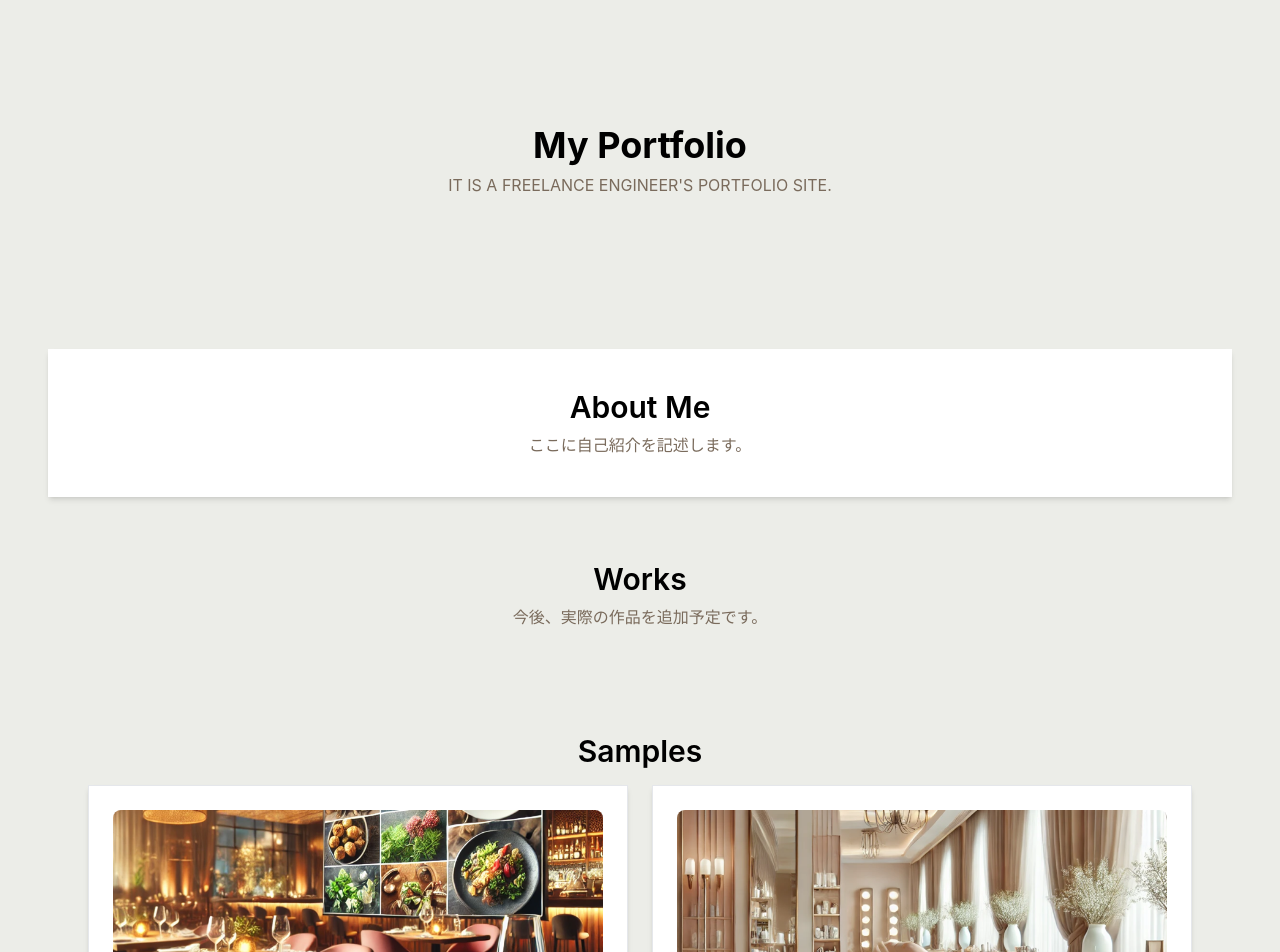
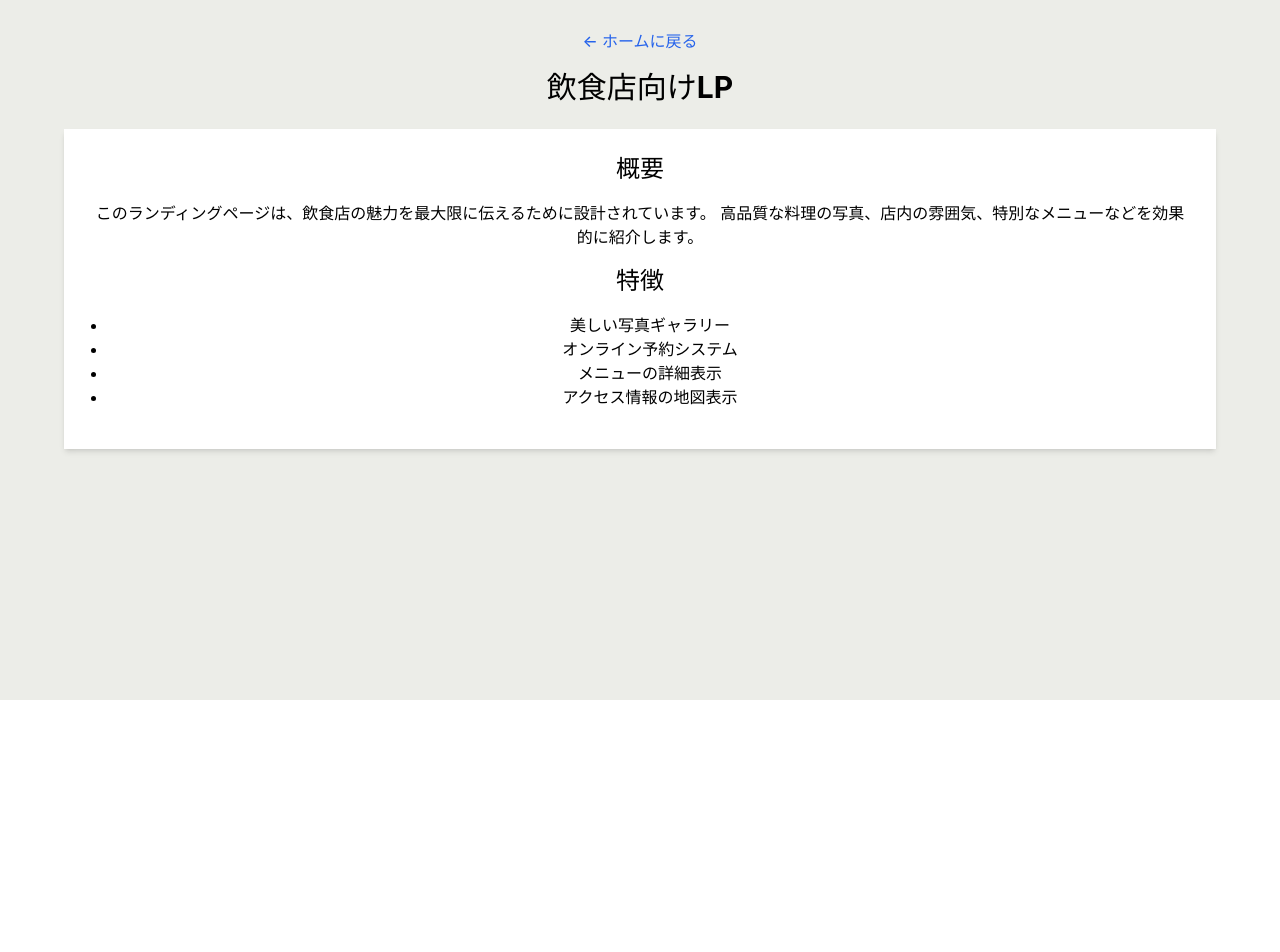
Before and after one commit to yellow-seed/my-portfolio, a React (Vite) app: page /beauty-salon in a window 1280 px wide. Shown: the part 100-1052 px from the top of the page. After the commit the page ends 800 px from the top, so only its background shows below. Built offline with nearby package versions, Linux system fonts and the light colour scheme.

Commit message:
feat: pagesを追加、Home.tsxを追加

```diff
--- a/src/App.tsx
+++ b/src/App.tsx
@@ -1,64 +1,20 @@
-import { Card, CardContent } from "@/components/ui/card";
-import RestaurantImage from './assets/image_rastaurant.png';
-import BeautySalonImage from './assets/image_hairsalon.png';
-import RealEstateImage from './assets/image_estate.png';
+import { BrowserRouter as Router, Routes, Route } from "react-router-dom";
+import Home from "./pages/Home";
+import RestaurantLP from "./pages/RestaurantLP";
+import BeautySalonLP from "./pages/BeautySalonLP";
+import RealEstateLP from "./pages/RealEstateLP";
 import "./App.css";
 
 function App() {
-  const portfolios = [
-    {
-      title: "飲食店向けLP",
-      description: "飲食店の魅力を伝えるランディングページ。",
-      link: "https://yourgithub.io/restaurant-lp",
-      image: RestaurantImage
-    },
-    {
-      title: "美容サロン向けLP",
-      description: "美容サロンの予約促進に特化したLP。",
-      link: "https://yourgithub.io/beauty-salon-lp",
-      image: BeautySalonImage
-    },
-    {
-      title: "不動産物件向けLP",
-      description: "物件情報を魅力的に見せるLP。",
-      link: "https://yourgithub.io/real-estate-lp",
-      image: RealEstateImage
-    },
-  ];
-
   return (
-    <>
-      <section id="hero" className="text-center py-32">
-        <h2 className="text-4xl font-bold text-black">My Portfolio</h2>
-        <p className="mt-2 text-[#7A6B5C]">IT IS A FREELANCE ENGINEER'S PORTFOLIO SITE.</p>
-      </section>
-      <section id="about" className="p-10 bg-white rounded-lg mx-4 mt-6 shadow-md">
-        <h2 className="text-3xl font-semibold">About Me</h2>
-        <p className="mt-2 text-[#7A6B5C]">ここに自己紹介を記述します。</p>
-      </section>
-      <section id="works" className="p-10 mx-4 mt-6">
-        <h2 className="text-3xl font-semibold">Works</h2>
-        <p className="mt-2 text-[#7A6B5C]">今後、実際の作品を追加予定です。</p>
-      </section>
-      <section id="samples" className="p-10 mx-4 mt-6">
-        <h2 className="text-3xl font-semibold">Samples</h2>
-        <div className="grid grid-cols-1 md:grid-cols-2 gap-6 mt-4">
-          {portfolios.map((portfolio, index) => (
-            <Card key={index} className="p-6 bg-white shadow-md rounded-lg text-[#7A6B5C]">
-              <img src={portfolio.image} alt={portfolio.title} className="portfolio-image" />
-              <CardContent className="p-4">
-                <h3 className="text-xl font-medium text-gray-900">{portfolio.title}</h3>
-                <p className="text-gray-600 mt-2">{portfolio.description}</p>
-              </CardContent>
-            </Card>
-          ))}
-        </div>
-      </section>
-      <section id="contact" className="p-10 bg-white mx-4 mt-6 text-center shadow-md rounded-lg">
-        <h2 className="text-3xl font-semibold">Contact</h2>
-        <p className="mt-2 text-[#7A6B5C]">お問い合わせはこちら</p>
-      </section>
-    </>
+    <Router>
+      <Routes>
+        <Route path="/" element={<Home />} />
+        <Route path="/restaurant" element={<RestaurantLP />} />
+        <Route path="/beauty-salon" element={<BeautySalonLP />} />
+        <Route path="/real-estate" element={<RealEstateLP />} />
+      </Routes>
+    </Router>
   );
 }
 
--- /dev/null
+++ b/src/pages/BeautySalonLP.tsx
@@ -0,0 +1,28 @@
+import { Link } from "react-router-dom";
+
+function BeautySalonLP() {
+  return (
+    <div className="p-8">
+      <Link to="/" className="text-blue-600 hover:underline mb-4 inline-block">
+        ← ホームに戻る
+      </Link>
+      <h1 className="text-3xl font-bold mb-6">飲食店向けLP</h1>
+      <div className="bg-white p-6 rounded-lg shadow-md">
+        <h2 className="text-2xl font-semibold mb-4">概要</h2>
+        <p className="mb-4">
+          このランディングページは、飲食店の魅力を最大限に伝えるために設計されています。
+          高品質な料理の写真、店内の雰囲気、特別なメニューなどを効果的に紹介します。
+        </p>
+        <h2 className="text-2xl font-semibold mb-4">特徴</h2>
+        <ul className="list-disc pl-5 mb-4">
+          <li>美しい写真ギャラリー</li>
+          <li>オンライン予約システム</li>
+          <li>メニューの詳細表示</li>
+          <li>アクセス情報の地図表示</li>
+        </ul>
+      </div>
+    </div>
+  );
+}
+
+export default BeautySalonLP;
--- /dev/null
+++ b/src/pages/Home.tsx
@@ -0,0 +1,68 @@
+import { Card, CardContent } from "@/components/ui/card";
+import { Link } from "react-router-dom";
+import RestaurantImage from '../assets/image_rastaurant.png';
+import BeautySalonImage from '../assets/image_hairsalon.png';
+import RealEstateImage from '../assets/image_estate.png';
+import "../App.css";
+
+function Home() {
+  const portfolios = [
+    {
+      title: "飲食店向けLP",
+      description: "飲食店の魅力を伝えるランディングページ。",
+      path: "/restaurant",
+      image: RestaurantImage
+    },
+    {
+      title: "美容サロン向けLP",
+      description: "美容サロンの予約促進に特化したLP。",
+      path: "/beauty-salon",
+      image: BeautySalonImage
+    },
+    {
+      title: "不動産物件向けLP",
+      description: "物件情報を魅力的に見せるLP。",
+      path: "/real-estate",
+      image: RealEstateImage
+    },
+  ];
+
+  return (
+    <>
+      <section id="hero" className="text-center py-32">
+        <h2 className="text-4xl font-bold text-black">My Portfolio</h2>
+        <p className="mt-2 text-[#7A6B5C]">IT IS A FREELANCE ENGINEER'S PORTFOLIO SITE.</p>
+      </section>
+      <section id="about" className="p-10 bg-white rounded-lg mx-4 mt-6 shadow-md">
+        <h2 className="text-3xl font-semibold">About Me</h2>
+        <p className="mt-2 text-[#7A6B5C]">ここに自己紹介を記述します。</p>
+      </section>
+      <section id="works" className="p-10 mx-4 mt-6">
+        <h2 className="text-3xl font-semibold">Works</h2>
+        <p className="mt-2 text-[#7A6B5C]">今後、実際の作品を追加予定です。</p>
+      </section>
+      <section id="samples" className="p-10 mx-4 mt-6">
+        <h2 className="text-3xl font-semibold">Samples</h2>
+        <div className="grid grid-cols-1 md:grid-cols-2 gap-6 mt-4">
+          {portfolios.map((portfolio, index) => (
+            <Link to={portfolio.path} key={index}>
+              <Card className="p-6 bg-white shadow-md rounded-lg text-[#7A6B5C] hover:shadow-lg transition-shadow">
+                <img src={portfolio.image} alt={portfolio.title} className="portfolio-image" />
+                <CardContent className="p-4">
+                  <h3 className="text-xl font-medium text-gray-900">{portfolio.title}</h3>
+                  <p className="text-gray-600 mt-2">{portfolio.description}</p>
+                </CardContent>
+              </Card>
+            </Link>
+          ))}
+        </div>
+      </section>
+      <section id="contact" className="p-10 bg-white mx-4 mt-6 text-center shadow-md rounded-lg">
+        <h2 className="text-3xl font-semibold">Contact</h2>
+        <p className="mt-2 text-[#7A6B5C]">お問い合わせはこちら</p>
+      </section>
+    </>
+  );
+}
+
+export default Home;
--- /dev/null
+++ b/src/pages/RealEstateLP.tsx
@@ -0,0 +1,28 @@
+import { Link } from "react-router-dom";
+
+function RealEstateLP() {
+  return (
+    <div className="p-8">
+      <Link to="/" className="text-blue-600 hover:underline mb-4 inline-block">
+        ← ホームに戻る
+      </Link>
+      <h1 className="text-3xl font-bold mb-6">飲食店向けLP</h1>
+      <div className="bg-white p-6 rounded-lg shadow-md">
+        <h2 className="text-2xl font-semibold mb-4">概要</h2>
+        <p className="mb-4">
+          このランディングページは、飲食店の魅力を最大限に伝えるために設計されています。
+          高品質な料理の写真、店内の雰囲気、特別なメニューなどを効果的に紹介します。
+        </p>
+        <h2 className="text-2xl font-semibold mb-4">特徴</h2>
+        <ul className="list-disc pl-5 mb-4">
+          <li>美しい写真ギャラリー</li>
+          <li>オンライン予約システム</li>
+          <li>メニューの詳細表示</li>
+          <li>アクセス情報の地図表示</li>
+        </ul>
+      </div>
+    </div>
+  );
+}
+
+export default RealEstateLP;
--- /dev/null
+++ b/src/pages/RestaurantLP.tsx
@@ -0,0 +1,28 @@
+import { Link } from "react-router-dom";
+
+function RestaurantLP() {
+  return (
+    <div className="p-8">
+      <Link to="/" className="text-blue-600 hover:underline mb-4 inline-block">
+        ← ホームに戻る
+      </Link>
+      <h1 className="text-3xl font-bold mb-6">飲食店向けLP</h1>
+      <div className="bg-white p-6 rounded-lg shadow-md">
+        <h2 className="text-2xl font-semibold mb-4">概要</h2>
+        <p className="mb-4">
+          このランディングページは、飲食店の魅力を最大限に伝えるために設計されています。
+          高品質な料理の写真、店内の雰囲気、特別なメニューなどを効果的に紹介します。
+        </p>
+        <h2 className="text-2xl font-semibold mb-4">特徴</h2>
+        <ul className="list-disc pl-5 mb-4">
+          <li>美しい写真ギャラリー</li>
+          <li>オンライン予約システム</li>
+          <li>メニューの詳細表示</li>
+          <li>アクセス情報の地図表示</li>
+        </ul>
+      </div>
+    </div>
+  );
+}
+
+export default RestaurantLP;
```
